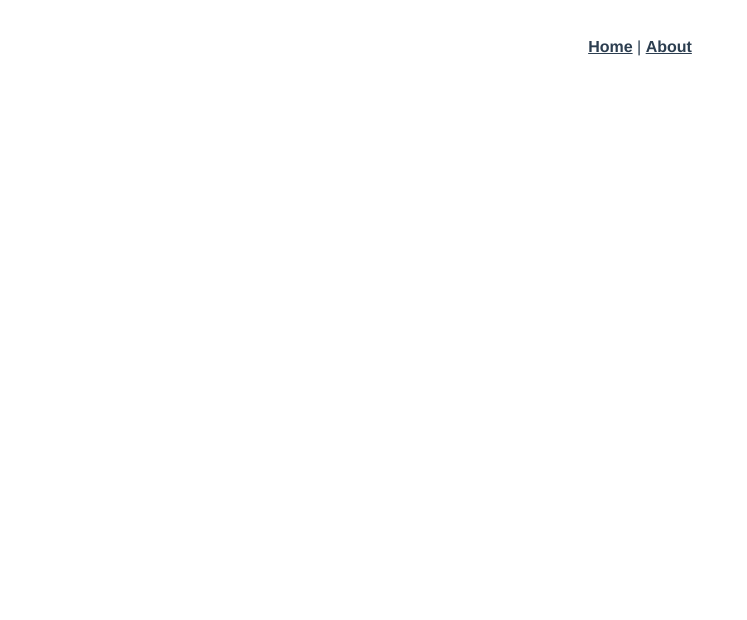
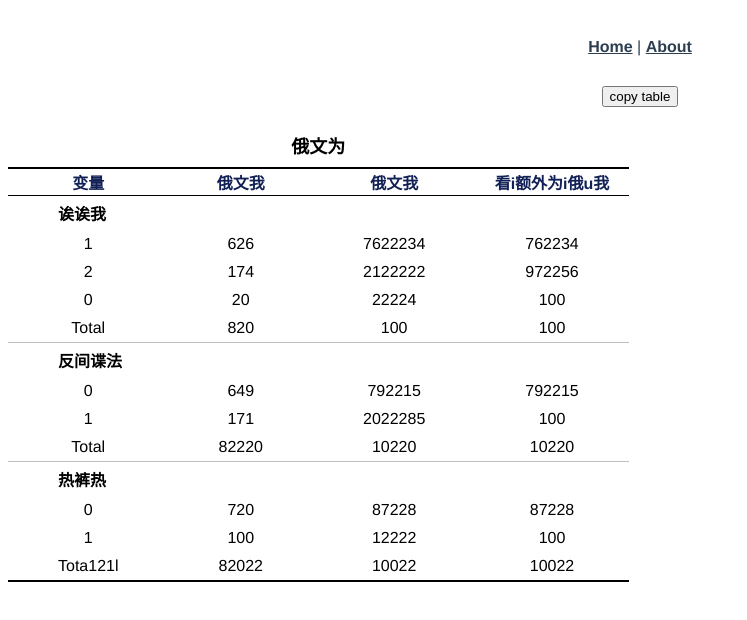
Before and after one commit to 2521425151/myVue2ElementDemo, a Vue app: page /copyTableToExcel in a window 1280 px wide. Shown: the top 620 px of the page, without its empty margins (0-747 px from the left). Built offline with nearby package versions, Linux system fonts and the light colour scheme.

Commit message:
feat: ClipboardJS copy table paste to excel

```diff
--- a/package.json
+++ b/package.json
@@ -11,6 +11,7 @@
   },
   "dependencies": {
     "axios": "^0.19.2",
+    "clipboard": "^2.0.8",
     "core-js": "^3.6.5",
     "element-ui": "^2.15.1",
     "vue": "^2.6.11",
--- a/src/router/index.ts
+++ b/src/router/index.ts
@@ -15,6 +15,12 @@ const routes: RouteConfig[] = [
     name: 'About',
     // 这将为该路由生成一个单独的块 about[hash].js
     component: () => import(/* webpackChunkName: "about" */ '../views/About.vue')
+  },
+  {
+    path: '/copyTableToExcel',
+    name: 'copyTableToExcel',
+    // 这将为该路由生成一个单独的块 about[hash].js
+    component: () => import(/* webpackChunkName: "about" */ '../views/copyTableToExcel.vue')
   },
   {
     path: '/login',
--- /dev/null
+++ b/src/views/copyTableToExcel.vue
@@ -0,0 +1,227 @@
+<template>
+  <div>
+    <button class="btn" data-clipboard-target="#CTable" @click="copy">copy table</button>
+    <table id="CTable" style="border-collapse: collapse; margin-top: 1em; margin-bottom: 1em">
+      <thead>
+        <tr>
+          <td colspan="4" style="text-align: left">
+            <div
+              align="center"
+              style="color: #000; font-weight: 600; font-size: 18px; padding: 8px 8px 8px"
+            >
+              俄文为
+            </div>
+          </td>
+        </tr>
+        <tr>
+          <th
+            style="
+              color: #112055;
+              border-bottom: 1px solid #000;
+              border-top: 2px solid #000;
+              text-align: center;
+            "
+          >
+            变量
+          </th>
+          <th
+            style="
+              color: #112055;
+              border-bottom: 1px solid #000;
+              border-top: 2px solid #000;
+              text-align: center;
+            "
+          >
+            俄文我
+          </th>
+          <th
+            style="
+              color: #112055;
+              border-bottom: 1px solid #000;
+              border-top: 2px solid #000;
+              text-align: center;
+            "
+          >
+            俄文我
+          </th>
+          <th
+            style="
+              color: #112055;
+              border-bottom: 1px solid #000;
+              border-top: 2px solid #000;
+              text-align: center;
+            "
+          >
+            看i额外为i俄u我
+          </th>
+        </tr>
+      </thead>
+      <tbody>
+        <tr>
+          <td
+            colspan="4"
+            style="padding: 5px 50px 5px; color: #000; font-weight: 900; text-align: left"
+          >
+            诶诶我
+          </td>
+        </tr>
+        <tr>
+          <td style="padding: 5px 50px 5px; color: #000; text-align: center">1</td>
+          <td style="padding: 5px 50px 5px; color: #000; text-align: center">626</td>
+          <td style="padding: 5px 50px 5px; color: #000; text-align: center">7622234</td>
+          <td style="padding: 5px 50px 5px; color: #000; text-align: center">762234</td>
+        </tr>
+        <tr>
+          <td style="padding: 5px 50px 5px; color: #000; text-align: center">2</td>
+          <td style="padding: 5px 50px 5px; color: #000; text-align: center">174</td>
+          <td style="padding: 5px 50px 5px; color: #000; text-align: center">2122222</td>
+          <td style="padding: 5px 50px 5px; color: #000; text-align: center">972256</td>
+        </tr>
+        <tr>
+          <td style="padding: 5px 50px 5px; color: #000; text-align: center">0</td>
+          <td style="padding: 5px 50px 5px; color: #000; text-align: center">20</td>
+          <td style="padding: 5px 50px 5px; color: #000; text-align: center">22224</td>
+          <td style="padding: 5px 50px 5px; color: #000; text-align: center">100</td>
+        </tr>
+        <tr>
+          <td style="padding: 5px 50px 5px; color: #000; text-align: center">Total</td>
+          <td style="padding: 5px 50px 5px; color: #000; text-align: center">820</td>
+          <td style="padding: 5px 50px 5px; color: #000; text-align: center">100</td>
+          <td style="padding: 5px 50px 5px; color: #000; text-align: center">100</td>
+        </tr>
+        <tr>
+          <td
+            colspan="4"
+            style="
+              padding: 5px 50px 5px;
+              color: #000;
+              font-weight: 900;
+              text-align: left;
+              border-top: 1px solid #bebebe;
+            "
+          >
+            反间谍法
+          </td>
+        </tr>
+        <tr>
+          <td style="padding: 5px 50px 5px; color: #000; text-align: center">0</td>
+          <td style="padding: 5px 50px 5px; color: #000; text-align: center">649</td>
+          <td style="padding: 5px 50px 5px; color: #000; text-align: center">792215</td>
+          <td style="padding: 5px 50px 5px; color: #000; text-align: center">792215</td>
+        </tr>
+        <tr>
+          <td style="padding: 5px 50px 5px; color: #000; text-align: center">1</td>
+          <td style="padding: 5px 50px 5px; color: #000; text-align: center">171</td>
+          <td style="padding: 5px 50px 5px; color: #000; text-align: center">2022285</td>
+          <td style="padding: 5px 50px 5px; color: #000; text-align: center">100</td>
+        </tr>
+        <tr>
+          <td style="padding: 5px 50px 5px; color: #000; text-align: center">Total</td>
+          <td style="padding: 5px 50px 5px; color: #000; text-align: center">82220</td>
+          <td style="padding: 5px 50px 5px; color: #000; text-align: center">10220</td>
+          <td style="padding: 5px 50px 5px; color: #000; text-align: center">10220</td>
+        </tr>
+        <tr>
+          <td
+            colspan="4"
+            style="
+              padding: 5px 50px 5px;
+              color: #000;
+              font-weight: 900;
+              text-align: left;
+              border-top: 1px solid #bebebe;
+            "
+          >
+            热裤热
+          </td>
+        </tr>
+        <tr>
+          <td style="padding: 5px 50px 5px; color: #000; text-align: center">0</td>
+          <td style="padding: 5px 50px 5px; color: #000; text-align: center">720</td>
+          <td style="padding: 5px 50px 5px; color: #000; text-align: center">87228</td>
+          <td style="padding: 5px 50px 5px; color: #000; text-align: center">87228</td>
+        </tr>
+        <tr>
+          <td style="padding: 5px 50px 5px; color: #000; text-align: center">1</td>
+          <td style="padding: 5px 50px 5px; color: #000; text-align: center">100</td>
+          <td style="padding: 5px 50px 5px; color: #000; text-align: center">12222</td>
+          <td style="padding: 5px 50px 5px; color: #000; text-align: center">100</td>
+        </tr>
+        <tr>
+          <td
+            style="
+              padding: 5px 50px 5px;
+              color: #000;
+              border-bottom: 2px solid #000;
+              text-align: center;
+            "
+          >
+            Tota121l
+          </td>
+          <td
+            style="
+              padding: 5px 50px 5px;
+              color: #000;
+              border-bottom: 2px solid #000;
+              text-align: center;
+            "
+          >
+            82022
+          </td>
+          <td
+            style="
+              padding: 5px 50px 5px;
+              color: #000;
+              border-bottom: 2px solid #000;
+              text-align: center;
+            "
+          >
+            10022
+          </td>
+          <td
+            style="
+              padding: 5px 50px 5px;
+              color: #000;
+              border-bottom: 2px solid #000;
+              text-align: center;
+            "
+          >
+            10022
+          </td>
+        </tr>
+      </tbody>
+    </table>
+  </div>
+</template>
+
+<script>
+import Clipboard from 'clipboard'
+export default {
+  data() {
+    return {}
+  },
+  methods: {
+    copy() {
+      let clipboardInstance = new Clipboard('.btn', {
+        target: function (trigger) {
+          return trigger.nextElementSibling || document.getElementById('CTable')
+        }
+      })
+
+      clipboardInstance.on('success', e => {
+        console.log('复制成功') //这里你如果引入了elementui的提示就可以用，没有就注释即可
+        // 释放内存
+        clipboardInstance.destroy()
+      })
+      clipboardInstance.on('error', e => {
+        // 不支持复制
+        console.log('该浏览器不支持自动复制')
+        // 释放内存
+        clipboardInstance.destroy()
+      })
+    }
+  }
+}
+</script>
+
+<style lang="scss" scoped></style>
```
